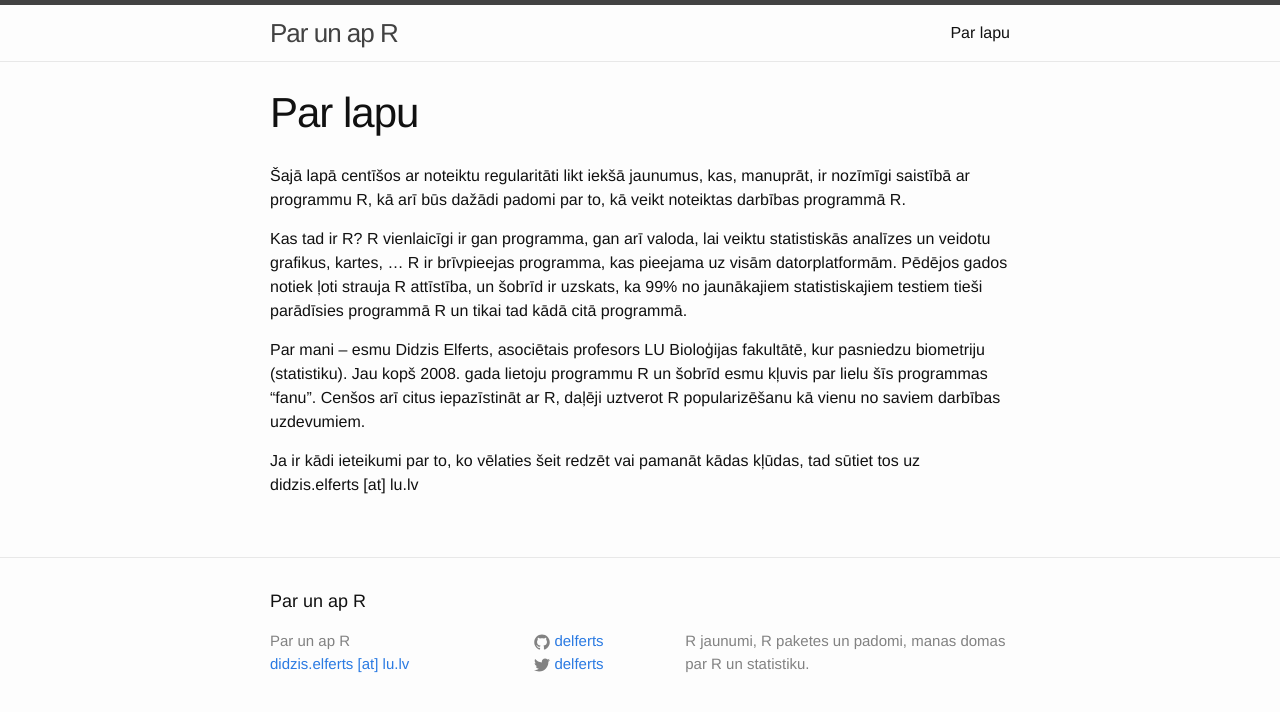
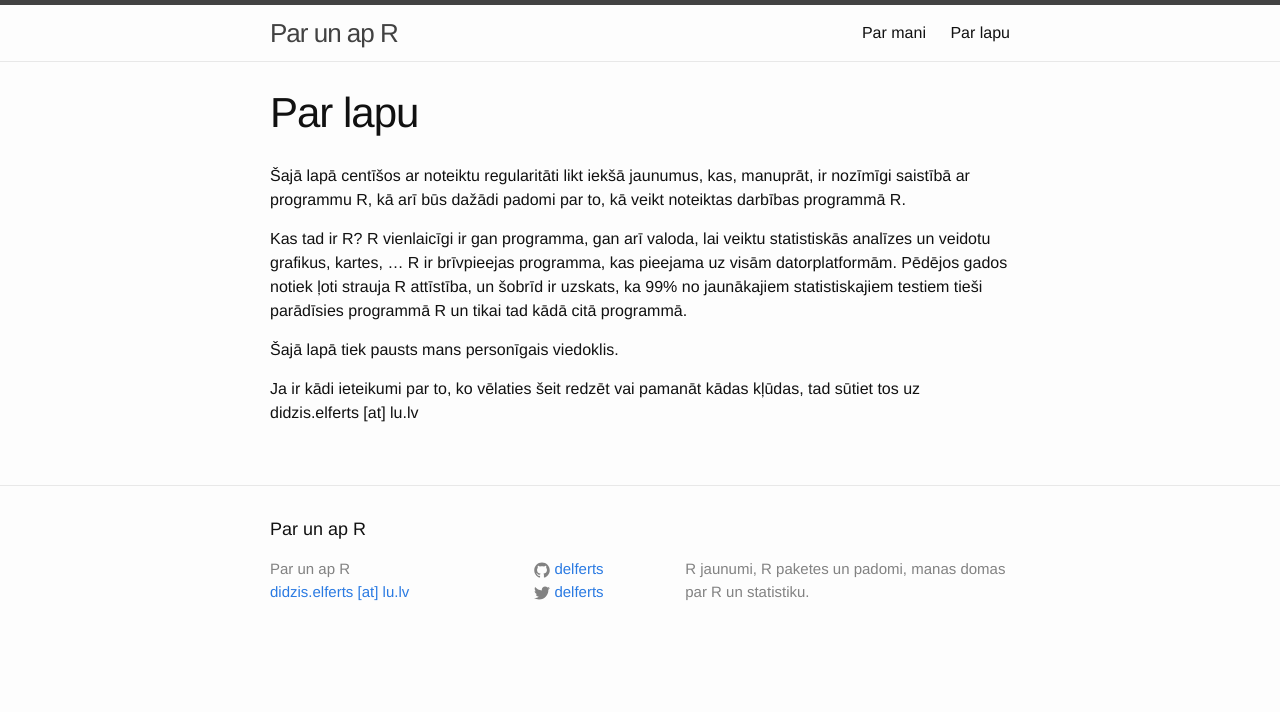
Before and after one commit to delferts/delferts.github.io, a Jekyll site: the page built from Par-lapu.md, in a window 1280 px wide. Shown: the top 712 px of the page. Built offline with Jekyll 4.4.1, drawn with Linux system fonts in a browser that asks for light colours.

Commit message:
Papildinata struktura

```diff
--- a/Par-lapu.md
+++ b/Par-lapu.md
@@ -8,6 +8,6 @@ permalink: /about/
 
 Kas tad ir R? R vienlaicīgi ir gan programma, gan arī valoda, lai veiktu statistiskās analīzes un veidotu grafikus, kartes, … R ir brīvpieejas programma, kas pieejama uz visām datorplatformām. Pēdējos gados notiek ļoti strauja R attīstība, un šobrīd ir uzskats, ka 99% no jaunākajiem statistiskajiem testiem tieši parādīsies programmā R un tikai tad kādā citā programmā.
 
-Par mani – esmu Didzis Elferts, asociētais profesors LU Bioloģijas fakultātē, kur pasniedzu biometriju (statistiku). Jau kopš 2008. gada lietoju programmu R un šobrīd esmu kļuvis par lielu šīs programmas “fanu”. Cenšos arī citus iepazīstināt ar R, daļēji uztverot R popularizēšanu kā vienu no saviem darbības uzdevumiem.
+Šajā lapā tiek pausts mans personīgais viedoklis.
 
 Ja ir kādi ieteikumi par to, ko vēlaties šeit redzēt vai pamanāt kādas kļūdas, tad sūtiet tos uz didzis.elferts [at] lu.lv
--- a/_includes/header.html
+++ b/_includes/header.html
@@ -14,11 +14,8 @@
       </a>
 
       <div class="trigger">
-        {% for my_page in site.pages %}
-          {% if my_page.title %}
-          <a class="page-link" href="{{ my_page.url | prepend: site.baseurl }}">{{ my_page.title }}</a>
-          {% endif %}
-        {% endfor %}
+      <a class="page-link" href="/es/">Par mani</a>
+      <a class="page-link" href="/about/">Par lapu</a>
       </div>
     </nav>
 
```
Also changed, not shown: _posts/2016-02-24-broom-pakete.md (+1 -1 lines), es/index.md (added, +15 -0 lines), es/mans_cv.md (added, +9 -0 lines), es/publikacijas.md (added, +61 -0 lines), 3 other files.
